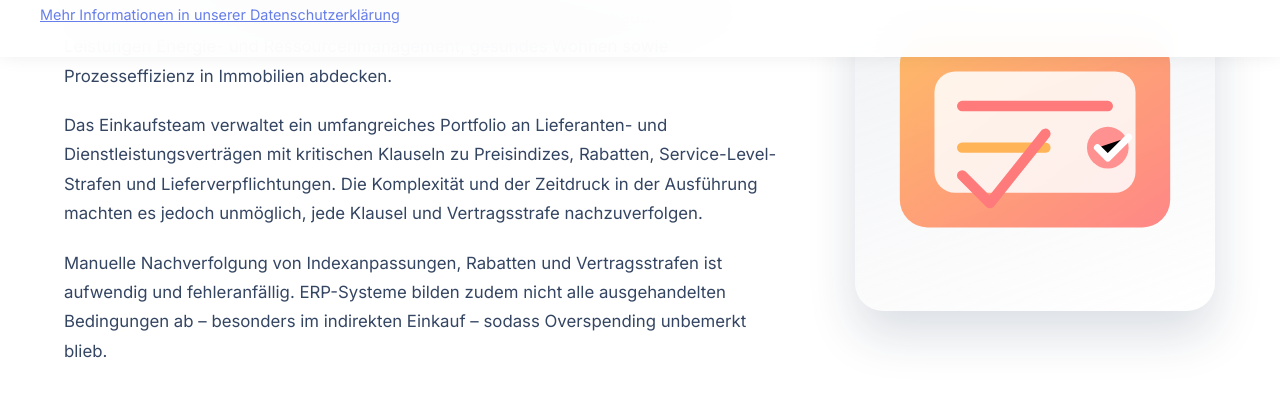
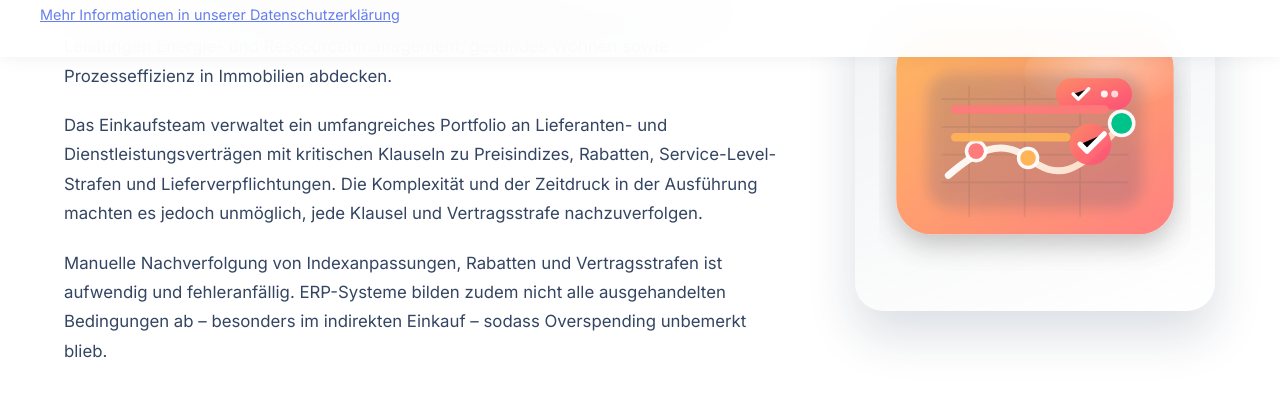
Before and after one commit to heikotroetsch/heikotroetsch.github.io, a plain HTML site: page case-studies.html in a window 1280 px wide. Shown: the part 743-1140 px from the top of the page. Drawn offline with Linux system fonts and the light colour scheme.

Commit message:
(feat) prettier visuals for case study

```diff
--- a/case-studies.html
+++ b/case-studies.html
@@ -50,18 +50,93 @@
                     <div class="cs-visual-bg cs-visual-challenge">
                         <svg viewBox="0 0 180 160" role="presentation">
                             <defs>
-                                <linearGradient id="challengeGradient" x1="0%" y1="0%" x2="100%" y2="100%">
+                                <linearGradient id="csChBg" x1="0%" y1="0%" x2="100%" y2="100%">
                                     <stop offset="0%" stop-color="#FFB457"/>
                                     <stop offset="100%" stop-color="#FF7A7A"/>
                                 </linearGradient>
+                                <linearGradient id="csChLine" x1="0%" y1="0%" x2="100%" y2="0%">
+                                    <stop offset="0%" stop-color="#FFFFFF" stop-opacity="0.95"/>
+                                    <stop offset="100%" stop-color="#FFE3C7" stop-opacity="0.9"/>
+                                </linearGradient>
+                                <linearGradient id="csChAccent" x1="0%" y1="0%" x2="100%" y2="100%">
+                                    <stop offset="0%" stop-color="#FF8A66"/>
+                                    <stop offset="100%" stop-color="#FF4D77"/>
+                                </linearGradient>
+                                <radialGradient id="csChGlow" cx="50%" cy="40%" r="60%">
+                                    <stop offset="0%" stop-color="#FFFFFF" stop-opacity="0.9"/>
+                                    <stop offset="100%" stop-color="#FFFFFF" stop-opacity="0"/>
+                                </radialGradient>
+                                <filter id="csSoftShadow" x="-20%" y="-20%" width="140%" height="140%">
+                                    <feOffset dy="6" in="SourceAlpha" result="off"/>
+                                    <feGaussianBlur in="off" stdDeviation="8" result="blur"/>
+                                    <feColorMatrix in="blur" type="matrix" values="0 0 0 0 0   0 0 0 0 0   0 0 0 0 0   0 0 0 0.25 0" result="shadow"/>
+                                    <feMerge>
+                                        <feMergeNode in="shadow"/>
+                                        <feMergeNode in="SourceGraphic"/>
+                                    </feMerge>
+                                </filter>
+                                <filter id="csCardShadow" x="-20%" y="-20%" width="140%" height="140%">
+                                    <feOffset dy="3" in="SourceAlpha" result="off"/>
+                                    <feGaussianBlur in="off" stdDeviation="4" result="blur"/>
+                                    <feColorMatrix in="blur" type="matrix" values="0 0 0 0 0.05   0 0 0 0 0.08   0 0 0 0 0.2   0 0 0 0.22 0"/>
+                                </filter>
                             </defs>
-                            <rect x="12" y="16" width="156" height="110" rx="16" fill="url(#challengeGradient)" opacity="0.9"/>
-                            <rect x="32" y="36" width="116" height="70" rx="12" fill="#fff" opacity="0.85"/>
-                            <path d="M48 56h84" stroke="#FF7A7A" stroke-width="6" stroke-linecap="round"/>
-                            <path d="M48 80h48" stroke="#FFB457" stroke-width="6" stroke-linecap="round"/>
-                            <circle cx="132" cy="80" r="12" fill="#FF7A7A" opacity="0.8"/>
-                            <path d="M126 80l6 6 12-12" stroke="#fff" stroke-width="4" stroke-linecap="round" stroke-linejoin="round"/>
-                            <polyline points="48,96 64,112 96,72" fill="none" stroke="#FF7A7A" stroke-width="6" stroke-linecap="round" stroke-linejoin="round"/>
+
+                            <!-- Background panel with soft shadow -->
+                            <rect x="10" y="14" width="160" height="116" rx="20" fill="url(#csChBg)" opacity="0.95" filter="url(#csSoftShadow)"/>
+
+                            <!-- Subtle glow -->
+                            <ellipse cx="130" cy="36" rx="46" ry="22" fill="url(#csChGlow)" opacity="0.45"/>
+
+                            <!-- Card surface -->
+                            <g filter="url(#csCardShadow)">
+                                <rect x="28" y="34" width="124" height="78" rx="14" fill="#ffffff" opacity="0.95"/>
+                            </g>
+
+                            <!-- Grid lines -->
+                            <g stroke="#0F2449" stroke-width="1" opacity="0.08">
+                                <path d="M36 52h108"/>
+                                <path d="M36 68h108"/>
+                                <path d="M36 84h108"/>
+                                <path d="M36 100h108"/>
+                                <path d="M52 44v76"/>
+                                <path d="M84 44v76"/>
+                                <path d="M116 44v76"/>
+                            </g>
+
+                            <!-- Trend line -->
+                            <path d="M40 96 C 56 82, 70 74, 86 86 S 114 98, 140 66"
+                                  fill="none" stroke="url(#csChLine)" stroke-width="4" stroke-linecap="round"/>
+
+                            <!-- Data points -->
+                            <g>
+                                <circle cx="56" cy="82" r="6.5" fill="#ffffff" opacity="0.95"/>
+                                <circle cx="56" cy="82" r="4.5" fill="#FF7A7A"/>
+                                <circle cx="86" cy="86" r="6.5" fill="#ffffff" opacity="0.95"/>
+                                <circle cx="86" cy="86" r="4.5" fill="#FFB457"/>
+                                <circle cx="140" cy="66" r="8" fill="#ffffff" opacity="0.95"/>
+                                <circle cx="140" cy="66" r="6" fill="#00C389"/>
+                            </g>
+
+                            <!-- Badge chip -->
+                            <g transform="translate(102,40)">
+                                <rect x="0" y="0" width="44" height="18" rx="9" fill="url(#csChAccent)" opacity="0.95"/>
+                                <path d="M10 9l3 3 6-6" stroke="#fff" stroke-width="2" stroke-linecap="round" stroke-linejoin="round"/>
+                                <circle cx="28" cy="9" r="2" fill="#fff" opacity="0.9"/>
+                                <circle cx="34" cy="9" r="2" fill="#fff" opacity="0.75"/>
+                            </g>
+
+                            <!-- Checklist rows -->
+                            <g stroke-linecap="round">
+                                <path d="M44 58h86" stroke="#FF7A7A" stroke-width="5" opacity="0.9"/>
+                                <path d="M44 74h64" stroke="#FFB457" stroke-width="5" opacity="0.9"/>
+                            </g>
+
+                            <!-- Success tick -->
+                            <g transform="translate(122,78)">
+                                <circle cx="0" cy="0" r="12" fill="url(#csChAccent)" opacity="0.95"/>
+                                <path d="M-6 0l4 4 10-10" stroke="#fff" stroke-width="3" stroke-linecap="round" stroke-linejoin="round"/>
+                            </g>
                         </svg>
                     </div>
                 </div>
```
